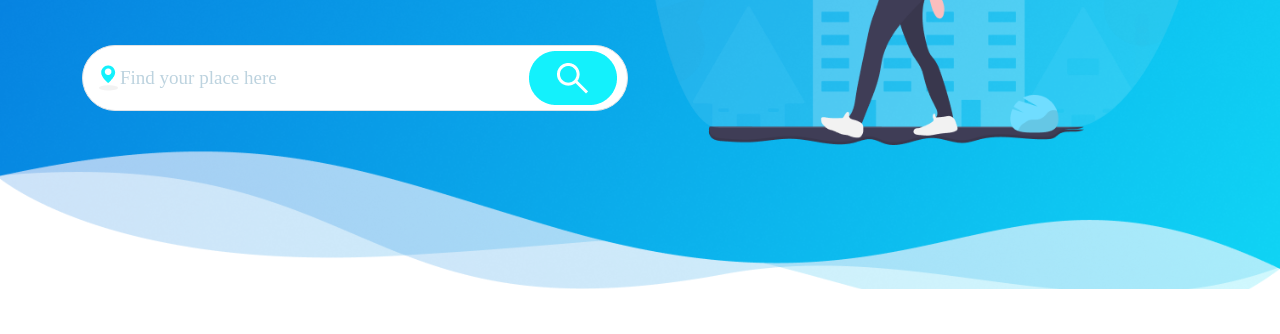
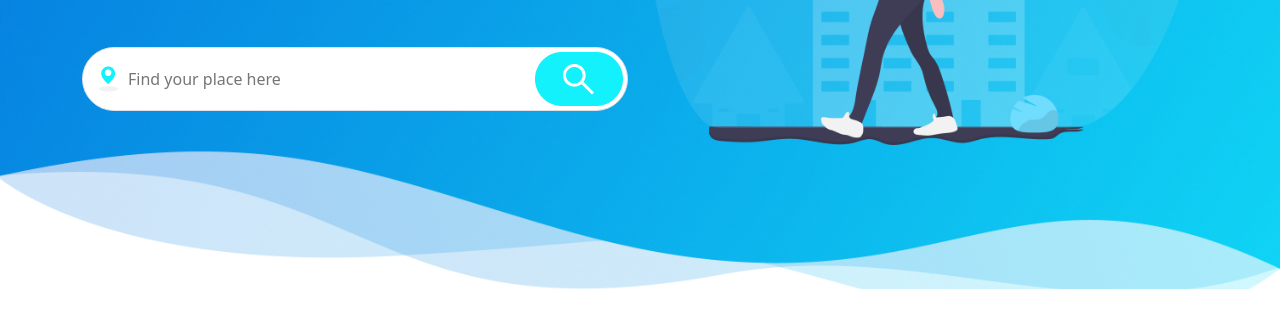
Before and after one commit to yerrymina1195/cimap, a plain HTML site: page index.html in a window 1280 px wide. Shown: the part 438-772 px from the top of the page. Drawn offline with nearby package versions, Linux system fonts and the light colour scheme.

Commit message:
modification

```diff
--- a/city.css
+++ b/city.css
@@ -21,8 +21,9 @@ color: #B7E6FF;
 input:focus{
     outline: none !important;
     border: none !important;
+    width: 55%;
 }
-input::placeholder, .phrase p {
+ .phrase p {
     font-family: 'montserat';
 font-style: normal;
 font-weight: 400;
@@ -31,9 +32,15 @@ line-height: 23px;
 
 color: #BDD3DF;
 }
+input::placeholder{
+
+}
 .marque{
     height: 30px;
 
+}
+.nier{
+    width: 70% !important;
 }
  .sentences p, .bour {
     font-family: 'Cabin';
@@ -45,9 +52,11 @@ line-height: 25px;
 color: #A5ADB1;
 }
 
+
 .ger:focus{
     outline: none !important;
     border: none !important;
+    /* width: 100% !important; */
 }
 .yone{
     background-image: url('./image/fie.png');
@@ -80,3 +89,11 @@ footer{
     background-position: left, right;
     background-position-x: 0, 97%;
 }
+@media (max-width:385px)  {
+    .search{
+    height: 20px;
+}
+.nier{
+    width: 80% !important;
+}
+}
--- a/index.html
+++ b/index.html
@@ -54,11 +54,13 @@
                             <P class=" deg">Then select departure date, how long the trip will be and how many destinations to include. Users can also select if they want to look at cities in Europe, the European Union or just the Schengen Zone. </P>
                         </div>
 
-                        <div class="input-group mb-3 border p-1 rounded-pill bg-white d-flex justify-content-between ">
-                            <span class="input-group-text bg-transparent border-0 text-muted"><img src="./image/loc.png" class="img-fluid" alt="">
-                            <input type="text" class=" border-0  " placeholder="Find your place here" aria-label="Amount (to the nearest dollar) "></span>
-                            <button class=" bg-transparent ger border-0 " name="bouton" type="button"><img src="./image/search.png" class="img-fluid" alt="">  </button>
+                        <div class="input-group mb-3 border p-1 rounded-pill bg-white  ">
+                            <span class="input-group-text bg-transparent nier  border-0 text-muted"><img src="./image/loc.png" class="img-fluid me-2 " alt="">
+                                 <input type="text" class="  border-0 w-100  " placeholder="Find your place here" aria-label="Amount (to the nearest dollar) ">
+                            </span>
+                            <button class=" bg-transparent ger p-0 border-0 ms-auto " name="bouton" type="button"> <img src="./image/search.png" class="img-fluid search" alt="">  </button>
                           </div>
+
 
 
                     </div>
```
